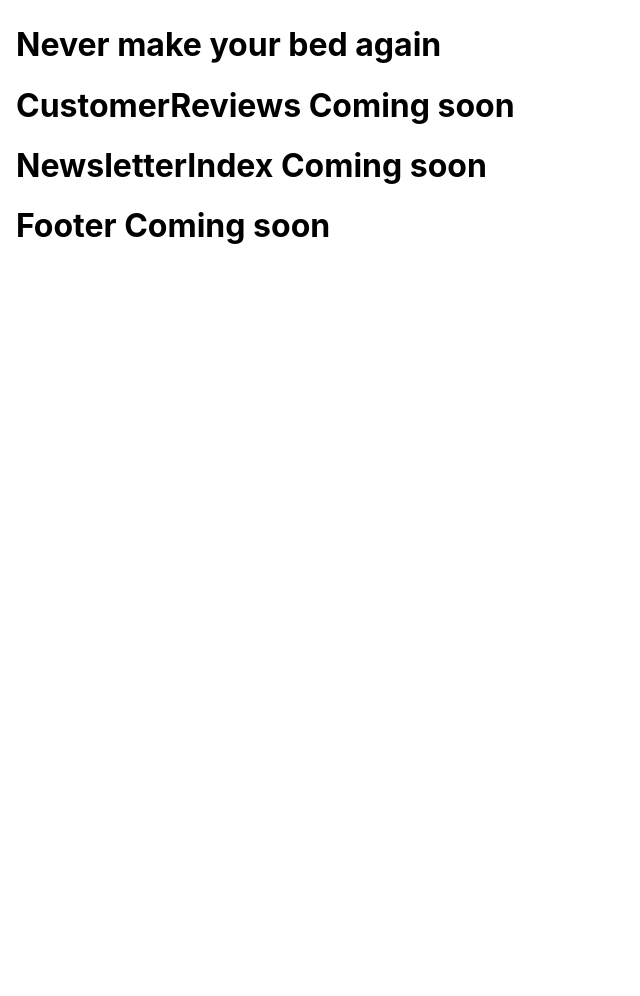
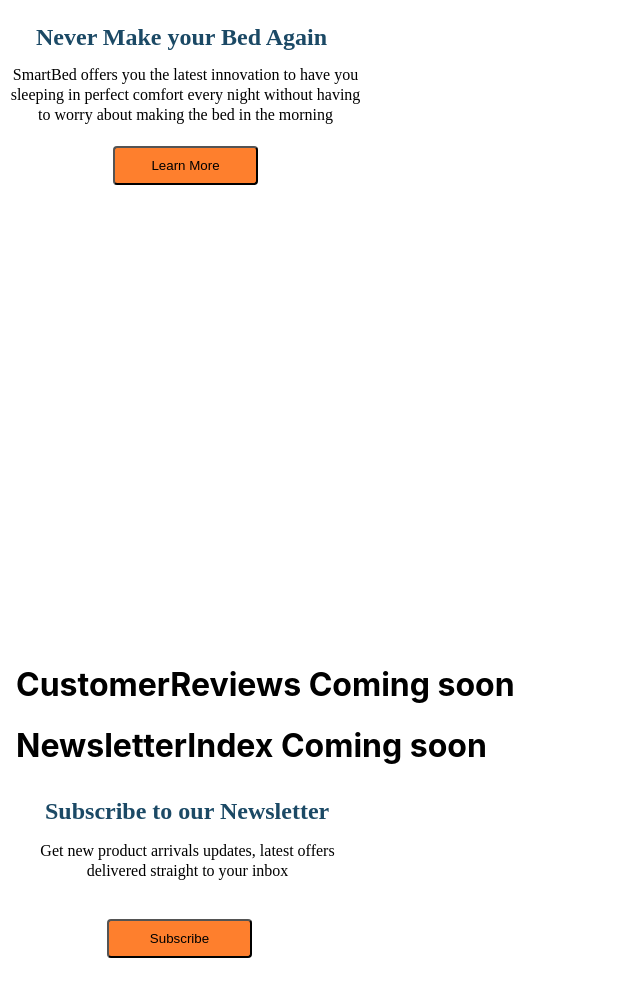
Before and after one commit to karandwivedi94/autobeds, a React app in the folder smart-bed/: page / in a window 1280 px wide. Shown: the part 850-1846 px from the top of the page, without its empty margins (0-640 px from the left). Before the commit the page ends 1133 px from the top, so only its background shows below. Built offline with nearby package versions, Linux system fonts and the light colour scheme; no server answers.

Commit message:
added css for footer,videoPanel and home

```diff
--- a/smart-bed/src/Components/Footer.js
+++ b/smart-bed/src/Components/Footer.js
@@ -9,8 +9,13 @@
 
     render(){
         return(
-             <h1> Footer Coming soon </h1>
-
+            <div className='container' id="footer-subscribe">
+                <h1>Subscribe to our Newsletter</h1>
+                <h4>Get new product arrivals updates, latest offers delivered straight to your inbox</h4>
+                <button>
+                    Subscribe
+                </button>
+            </div>
         )
     }
 }
--- a/smart-bed/src/Components/VideoPanel.js
+++ b/smart-bed/src/Components/VideoPanel.js
@@ -9,8 +9,13 @@
 
     render(){
         return(
-             <h1> Never make your bed again </h1>
-
+            <div className='container' id="video-section">
+                <h1>Never Make your Bed Again</h1>
+                <h3>SmartBed offers you the latest innovation to  have you sleeping in perfect comfort every night without having to worry about making the bed in the morning</h3>
+                <button>
+                    Learn More
+                </button>
+            </div>
         )
     }
 }
--- a/smart-bed/src/Components/home.css
+++ b/smart-bed/src/Components/home.css
@@ -130,6 +130,50 @@
 header .subscribeButton a:hover{
     box-shadow: rgba(0, 0, 0, 0.16) 0px 1px 4px;
 }
+
+#video-section h1 {
+	position: absolute;
+	width: 302px;
+	height: 29px;
+	left: 36px;
+	top: 857px;
+	font-family: 'Urbanist';
+	font-style: normal;
+	font-weight: 700;
+	font-size: 24px;
+	line-height: 29px;
+	color: #1B4965;
+
+}
+
+#video-section h3 {
+	position: absolute;
+	width: 355px;
+	height: 80px;
+	left: 8px;
+	top: 899px;
+	font-family: 'Source Sans Pro';
+	font-style: normal;
+	font-weight: 400;
+	font-size: 16px;
+	line-height: 20px;
+	text-align: center;
+	color: #000000;
+}
+
+#video-section button {
+	position: absolute;
+	width: 145px;
+	height: 39px;
+	left: 113px;
+	top: 996px;
+
+	background: #FE7F2D;
+	border-radius: 4px;
+
+}
+
+
 .form-container {
 	max-width: 1280px;
     margin: 0 auto;
@@ -381,3 +425,43 @@
 border-radius: 4px;
 /* transform: matrix(1, 0, 0, -1, 0, 0); */
 }
+
+#footer-subscribe h1 {
+	position: absolute;
+	width: 299px;
+	height: 29px;
+	left: 45px;
+	top: 1631px;
+
+	font-family: 'Urbanist';
+	font-style: normal;
+	font-weight: 700;
+	font-size: 24px;
+	line-height: 29px;
+	color: #1B4965;
+
+}
+#footer-subscribe h4 {
+	position: absolute;
+	width: 355px;
+	height: 40px;
+	left: 10px;
+	top: 1670px;
+	font-family: 'Source Sans Pro';
+	font-style: normal;
+	font-weight: 400;
+	font-size: 16px;
+	line-height: 20px;
+	text-align: center;
+	color: #000000;
+}
+#footer-subscribe button {
+	position: absolute;
+	width: 145px;
+	height: 39px;
+	left: 107px;
+	top: 1769px;
+	background: #FE7F2D;
+	border-radius: 4px;
+	cursor: pointer;
+}
```
